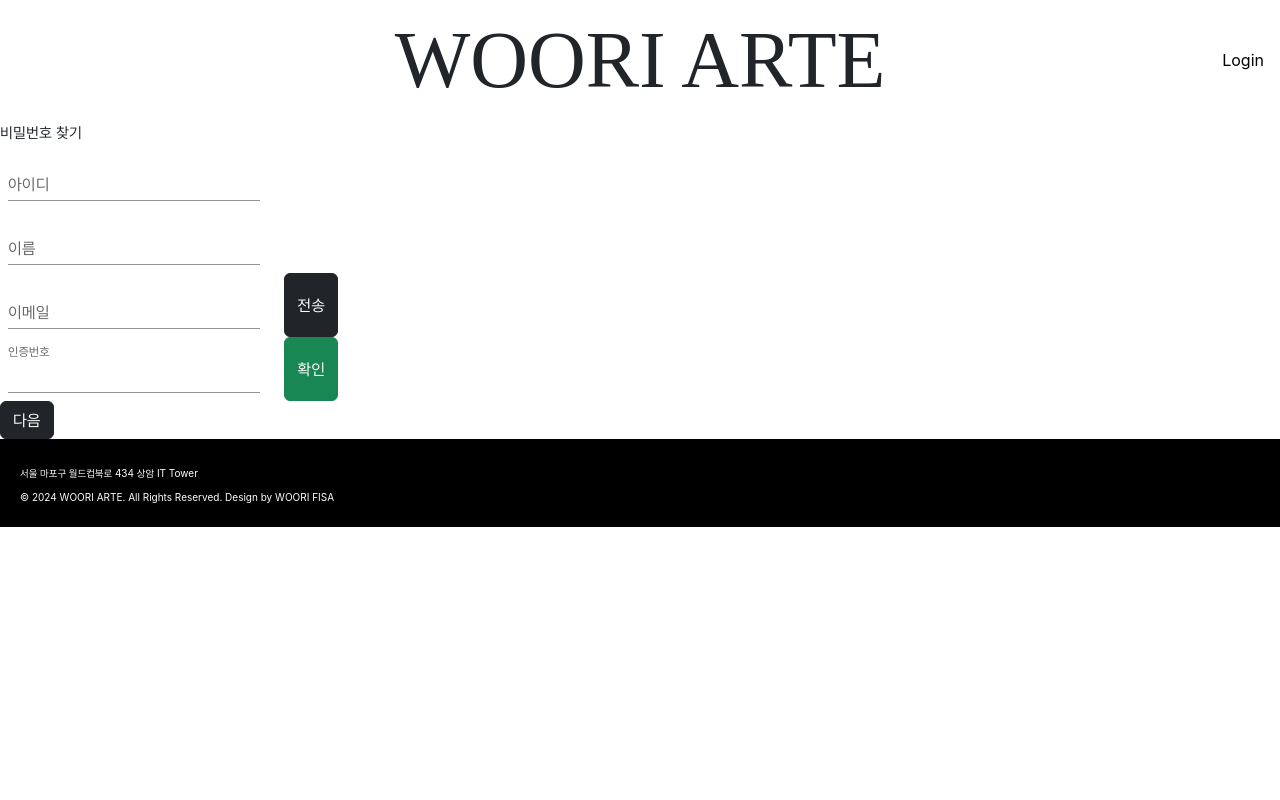
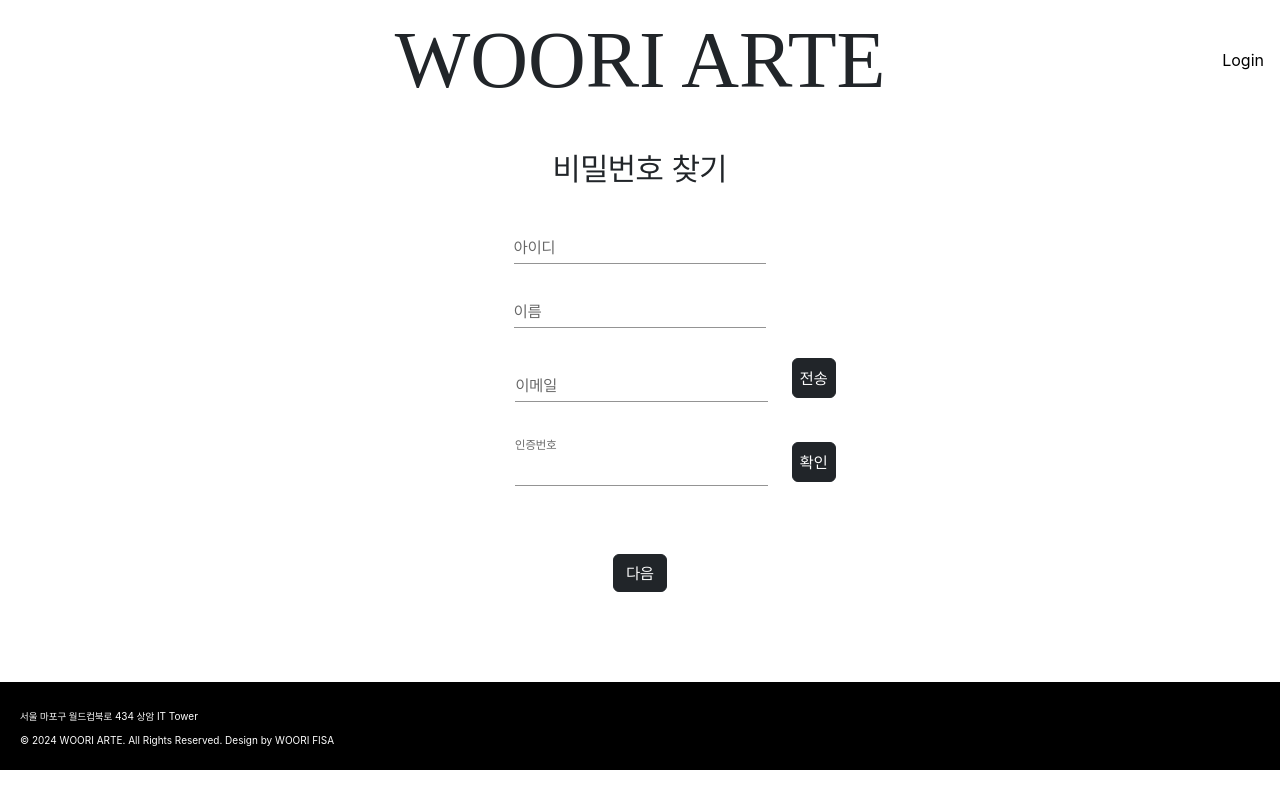
Before and after one commit to ugyeong0u0/front_wooriarte, a React (Create React App) app: page /findpwuser in a window 1280 px wide. Built offline with nearby package versions, Linux system fonts and the light colour scheme; a web font is replaced by a local one.

Commit message:
[Fix] 비밀번호 찾기 중앙정렬

```diff
--- a/src/pages/FindPassUser.js
+++ b/src/pages/FindPassUser.js
@@ -92,11 +92,15 @@ const FindPassUser = () => {
         component="form"
         sx={{
           "& .MuiTextField-root": { m: 1, width: "25ch" },
+          display: "flex", // 사용 flexbox 레이아웃
+          flexDirection: "column", // 요소들을 세로로 정렬
+          alignItems: "center", // 가로 방향으로 가운데 정렬
         }}
         noValidate
         autoComplete="off"
+
       >
-        <span>비밀번호 찾기</span>
+        <h2 style={{ marginBottom: 20, marginTop: 30 }}>비밀번호 찾기</h2>
 
         <div>
           <TextField
@@ -119,7 +123,12 @@ const FindPassUser = () => {
           />
         </div>
         <div>
-          <Stack spacing={2} direction="row">
+          <Stack spacing={2} direction="row" style={{
+              marginLeft: 63,
+              marginTop: 10, // 위 여백 추가
+              marginBottom: 10, // 아래 여백 추가
+              alignItems: "center", // 요소들의 높이를 각 요소에 맞춤
+            }}>
             <TextField
               name="email"
               id="standard-search"
@@ -127,6 +136,7 @@ const FindPassUser = () => {
               type="search"
               variant="standard"
               onChange={handleChangeState}
+
             />
 
             <button
@@ -134,13 +144,19 @@ const FindPassUser = () => {
               class="btn btn-dark"
               onClick={sendAuthNumber}
               disabled={!isEmailValid}
+              style={{ padding: 7 }}
             >
               전송
             </button>
           </Stack>
         </div>
         <div>
-          <Stack spacing={2} direction="row">
+          <Stack spacing={2} direction="row" style={{
+              marginLeft: 63,
+              marginTop: 10, // 위 여백 추가
+              marginBottom: 10, // 아래 여백 추가
+              alignItems: "center", // 요소들의 높이를 각 요소에 맞춤
+            }}>
             <TextField
               name="authnumber"
               id="standard-number"
@@ -155,9 +171,10 @@ const FindPassUser = () => {
 
             <button
               type="button"
-              class="btn btn-success"
+              class="btn btn-dark"
               onClick={certifyAuthNumber}
               disabled={!enableAuthBtn}
+              style={{ padding: 7 }}
             >
               확인
             </button>
@@ -168,6 +185,7 @@ const FindPassUser = () => {
           class="btn btn-dark"
           onClick={nextPage}
           disabled={!enableNextBtn}
+          style={{ marginTop: 50, marginBottom: 90 }}
         >
           다음
         </button>
```
